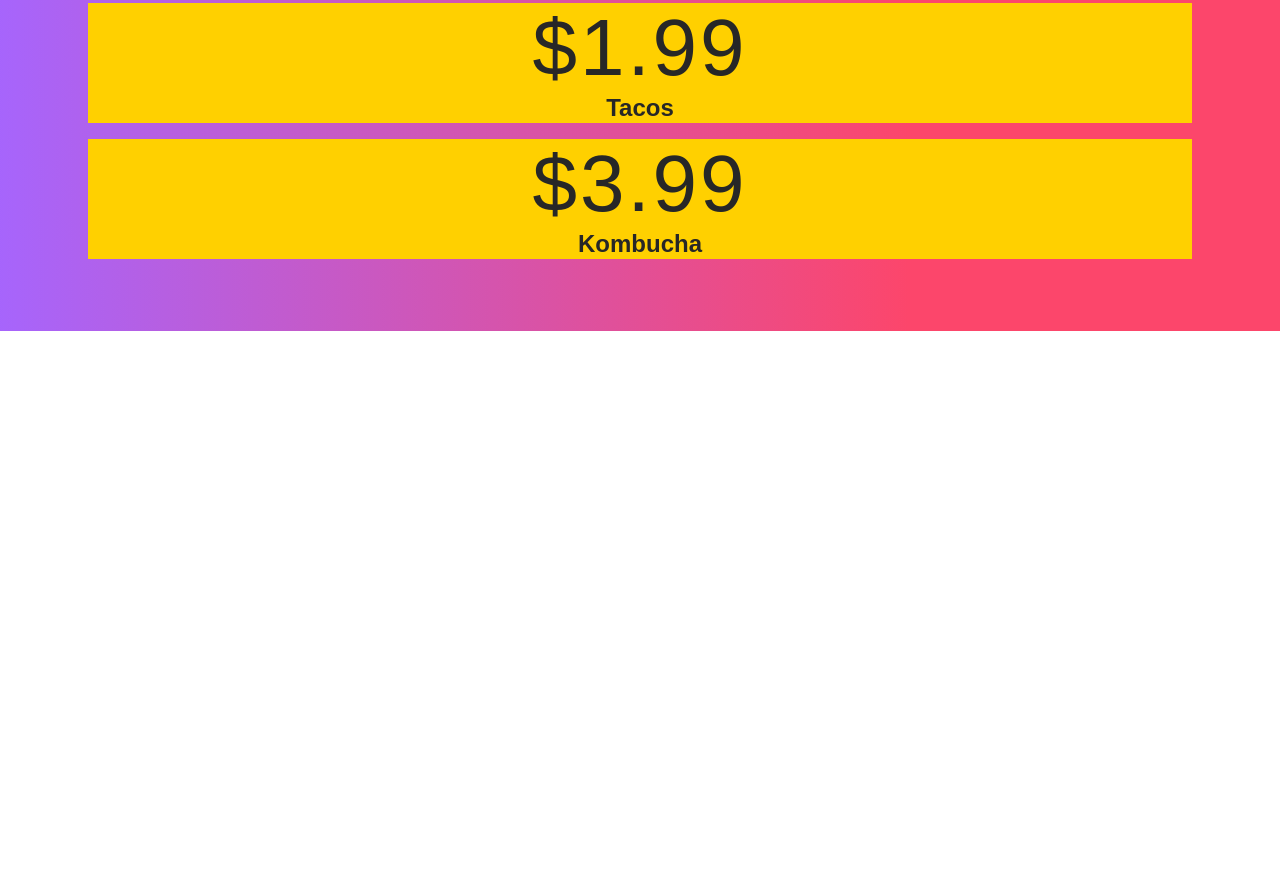
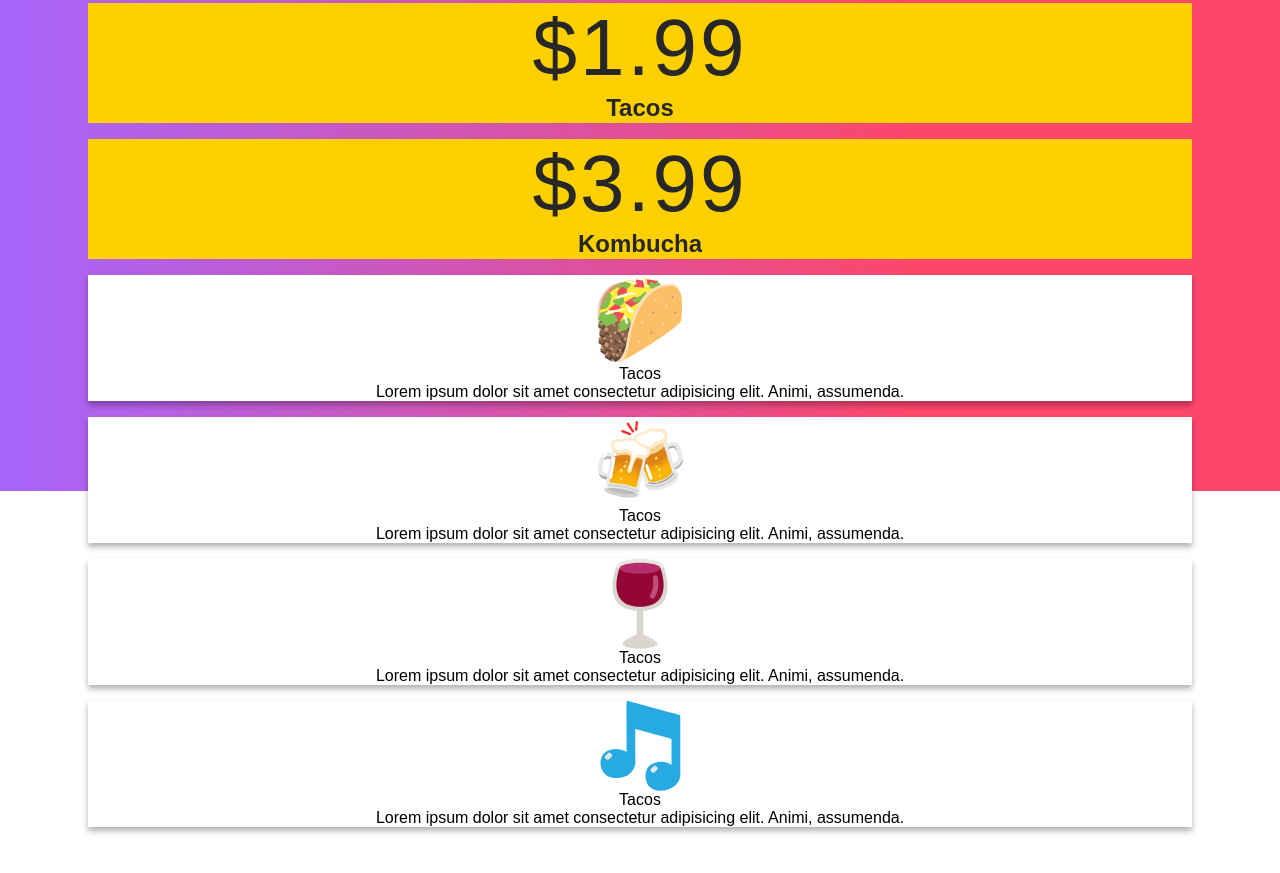
Before and after one commit to EthanTecson/RestaurantApp2.0, a website: page index.html in a window 1280 px wide. Shown: the part 629-1502 px from the top of the page. Before the commit the page ends 960 px from the top, so only its background shows below. Drawn offline with Linux system fonts and the light colour scheme.

Commit message:
layout with featured items in

```diff
--- a/index.html
+++ b/index.html
@@ -54,7 +54,6 @@
             <span>Pretty Good</span>
             <span>Tacos!</span>
           </div>
-
         </div>
 
         <section class="hero">
@@ -76,7 +75,33 @@
           </div>
         </section>
 
-        <section class="cards-with-icons"></section>
+        <section class="featured--items">
+
+            <div class="featured--items--card">
+               <img src="./assets/icons/logo-taco.svg" alt="taco">
+               <p class="featured--items--card--title">Tacos</p>
+               <p class="featured--items--card-text">Lorem ipsum dolor sit amet consectetur adipisicing elit. Animi, assumenda.</p>
+            </div>
+
+            <div class="featured--items--card">
+               <img src="./assets/icons/logo-beer.svg" alt="taco">
+               <p class="featured--items--card--title">Tacos</p>
+               <p class="featured--items--card-text">Lorem ipsum dolor sit amet consectetur adipisicing elit. Animi, assumenda.</p>
+            </div>
+
+            <div class="featured--items--card">
+               <img src="./assets/icons/logo-wine.svg" alt="taco">
+               <p class="featured--items--card--title">Tacos</p>
+               <p class="featured--items--card-text">Lorem ipsum dolor sit amet consectetur adipisicing elit. Animi, assumenda.</p>
+            </div>
+
+              <div class="featured--items--card">
+               <img src="./assets/icons/logo-music.svg" alt="taco">
+               <p class="featured--items--card--title">Tacos</p>
+               <p class="featured--items--card-text">Lorem ipsum dolor sit amet consectetur adipisicing elit. Animi, assumenda.</p>
+            </div>
+
+        </section>
 
         <section class="featured-items"></section>
 
--- a/scss/style.scss
+++ b/scss/style.scss
@@ -22,7 +22,7 @@
     top: 0;
     left: 0;
     width: 100%;
-    height: 60rem;
+    height: 70rem;
 }
 
 .header {
@@ -132,12 +132,14 @@
 
 .hero {
 
-    height: 15rem;
+    display: flex;
+    flex-direction: column;
+    gap: 1rem;
+    padding: 1rem 0;
 
     .hero--item {
         background-color: #ffd000;
         height: 50%;
-        margin: 1rem 0 1rem 0;
         display: grid;
         grid-template-rows: 75% 25%;
         grid-template-areas: "price"
@@ -169,3 +171,27 @@
         justify-content: center;
     }
 }
+
+.featured--items {
+
+    width: 100%;
+    display: flex;
+    flex-direction: column;
+    align-items: center;
+    gap: 1rem;
+
+    .featured--items--card {
+        display: flex;
+        flex-wrap: wrap;
+        align-items: center;
+        text-align: center;
+        flex-direction: column;
+        background-color: white;
+        box-shadow: 0px 4px 6px rgba(0, 0, 0, 0.3);
+        width: 100%;
+
+        featured--items-card--text {
+        }
+    }
+
+}
```
Also changed, not shown: css/style.css.
